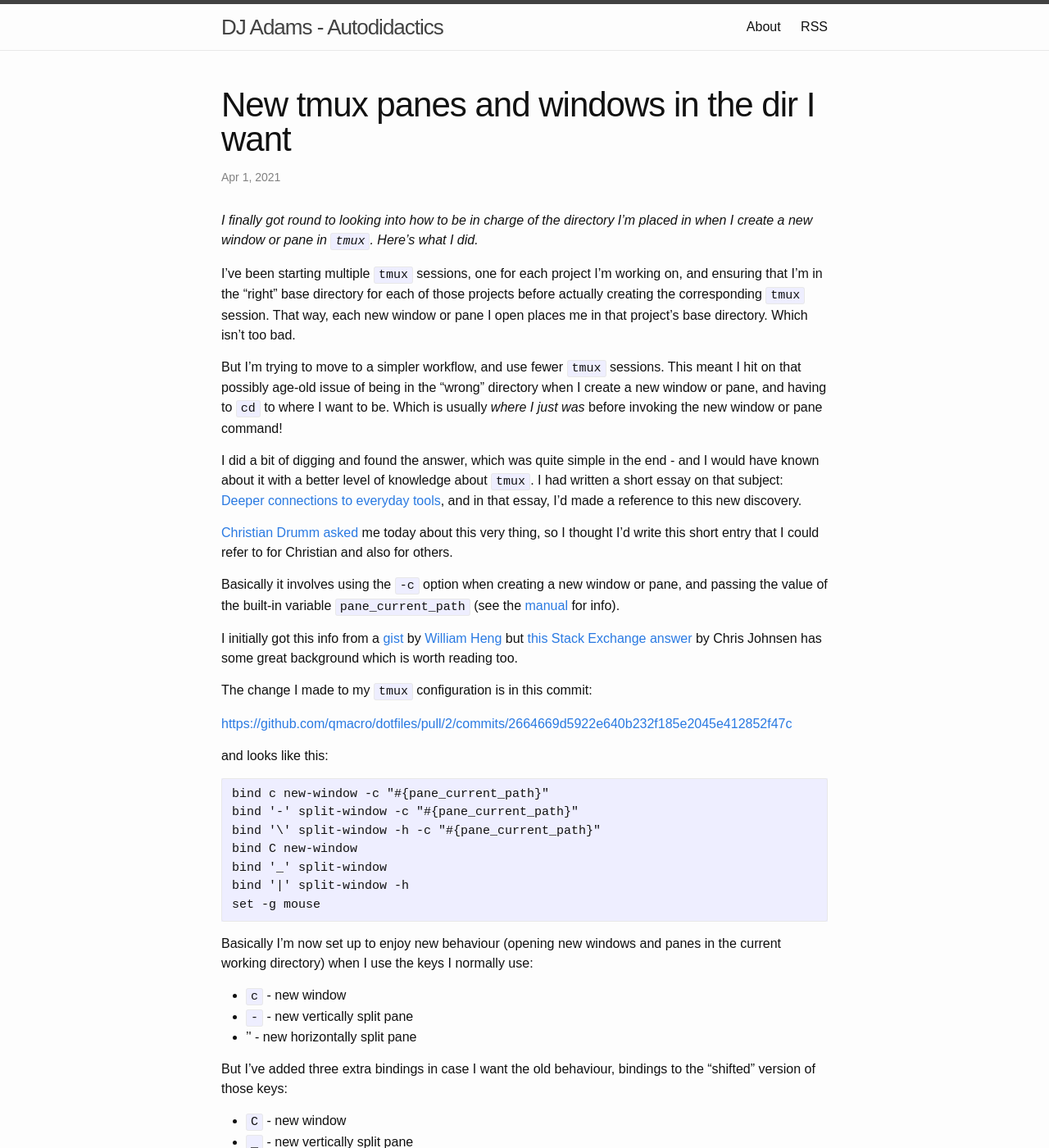
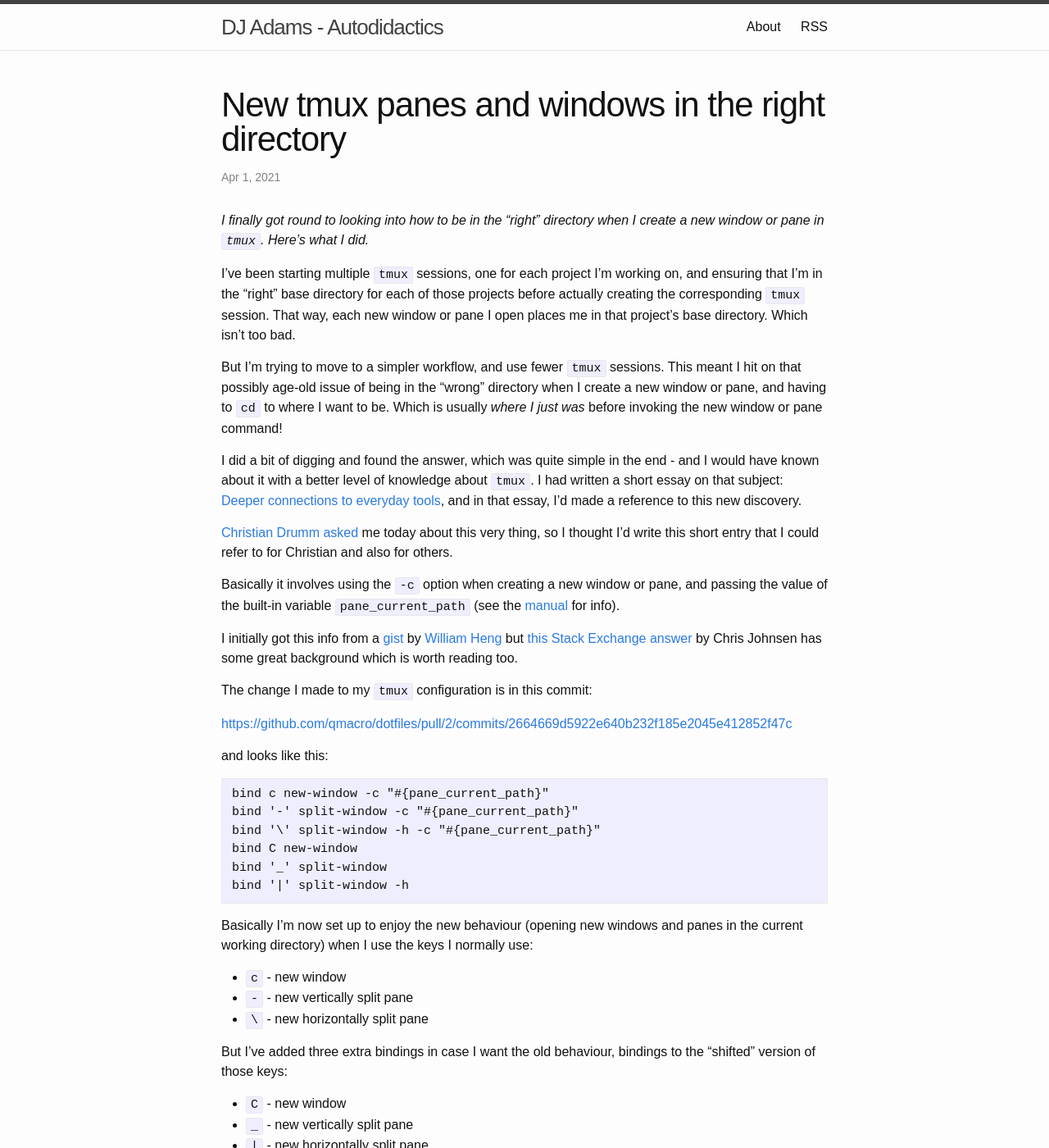
Before and after one commit to qmacro/autodidactics, a Jekyll site: the page built from _posts/2021-04-01-new-tmux-panes-and-windows-in-right-dir.markdown, in a window 1280 px wide and 1400 px high. Shown: the whole window at 82% size. Built offline with Jekyll 4.4.1, drawn with Linux system fonts in a browser that asks for light colours; some of the changed text lies outside the part shown.

Commit message:
rework and rename

````diff
--- a/_posts/2021-04-01-new-tmux-panes-and-windows-in-the-dir-i-want.markdown
+++ b/_posts/2021-04-01-new-tmux-panes-and-windows-in-right-dir.markdown
@@ -1,10 +1,10 @@
 ---
 layout: post
-title: New tmux panes and windows in the dir I want
+title: New tmux panes and windows in the right directory
 date: '2021-04-01 12:03:50'
 ---
 
-_I finally got round to looking into how to be in charge of the directory I'm placed in when I create a new window or pane in `tmux`. Here's what I did._
+_I finally got round to looking into how to be in the "right" directory when I create a new window or pane in `tmux`. Here's what I did._
 
 I've been starting multiple `tmux` sessions, one for each project I'm working on, and ensuring that I'm in the "right" base directory for each of those projects before actually creating the corresponding `tmux` session. That way, each new window or pane I open places me in that project's base directory. Which isn't too bad.
 
@@ -31,20 +31,19 @@ bind '\' split-window -h -c "#{pane_current_path}"
 bind C new-window
 bind '_' split-window
 bind '|' split-window -h
-set -g mouse
 ```
 
-Basically I'm now set up to enjoy new behaviour (opening new windows and panes in the current working directory) when I use the keys I normally use:
+Basically I'm now set up to enjoy the new behaviour (opening new windows and panes in the current working directory) when I use the keys I normally use:
 
 * `c` - new window
 * `-` - new vertically split pane
-* '\' - new horizontally split pane
+* `\` - new horizontally split pane
 
 But I've added three extra bindings in case I want the old behaviour, bindings to the "shifted" version of those keys:
 
 * `C` - new window
 * `_` - new vertically split pane
-* '|' - new horizontally split pane
+* `|` - new horizontally split pane
 
 I've not found myself using these extra bindings for the old behaviour yet, and I'll probably end up removing them.
 
````
